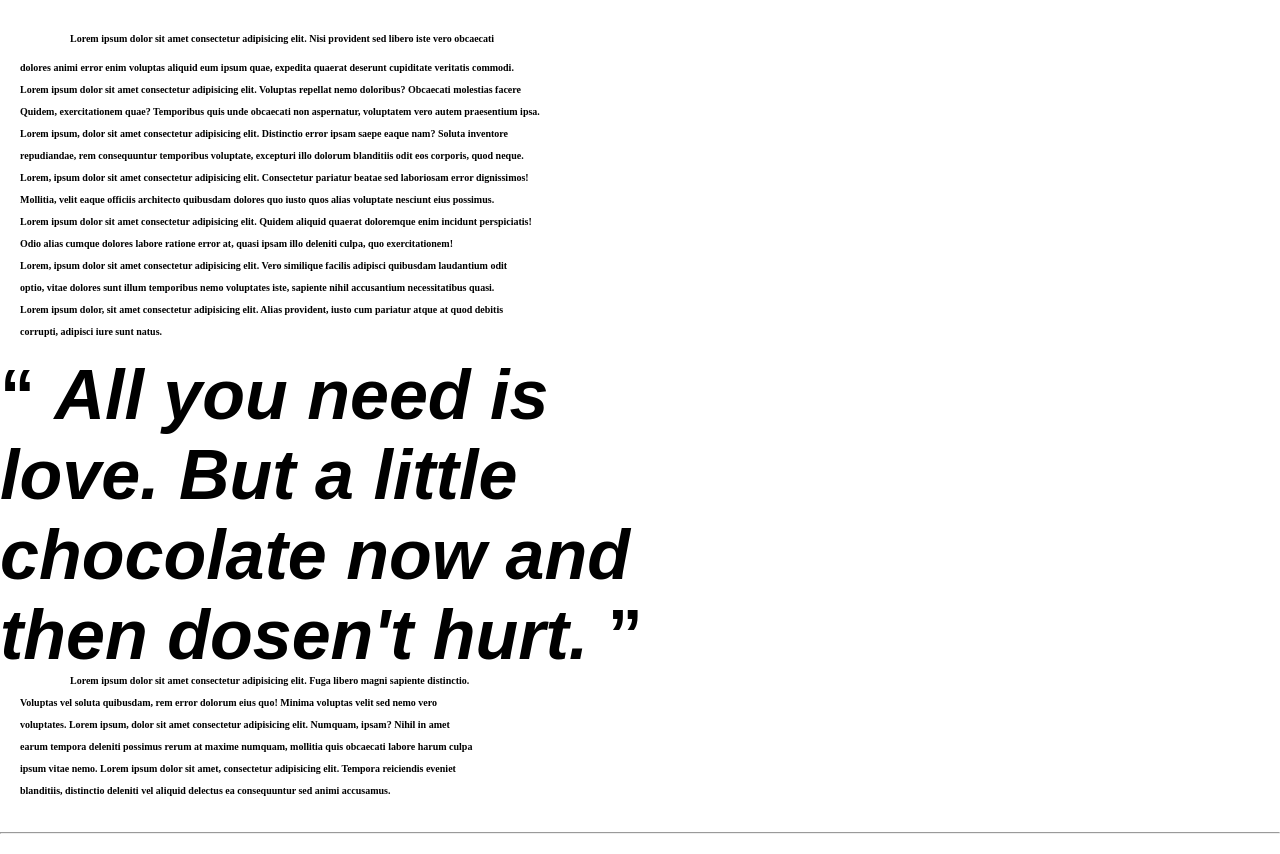
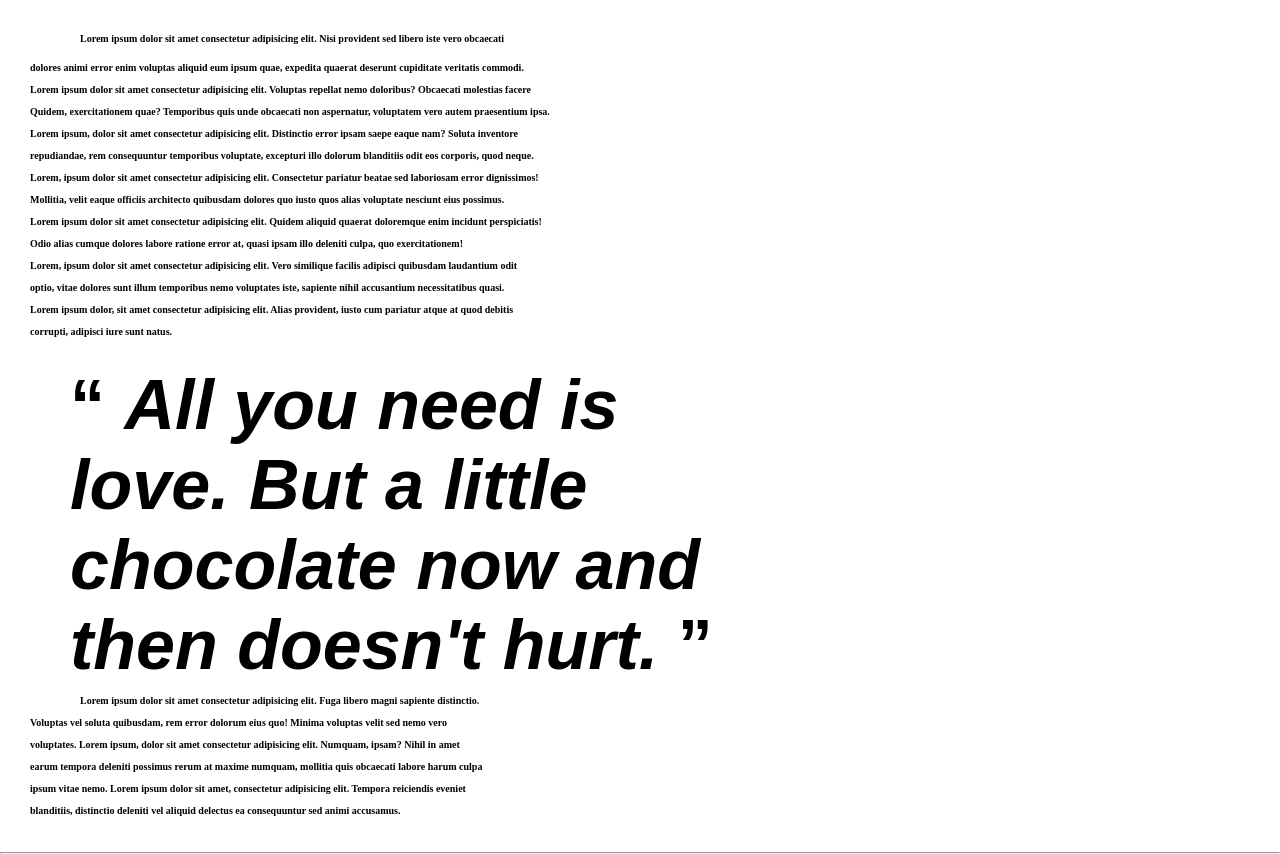
Before and after one commit to mzahrah6/Oblig-2, a plain HTML site: page index.html in a window 1280 px wide. Shown: the part 1318-2172 px from the top of the page. Drawn offline with Linux system fonts and the light colour scheme; a script that the page names is missing; a web font is replaced by a local one.

Commit message:
margin + skrivefeil

```diff
--- a/index.html
+++ b/index.html
@@ -78,7 +78,7 @@
 
             <div class="tekst2">
         <h1> <q> <cite>
-            All you need is <br> love. But a little <br> chocolate now and <br> then dosen't hurt.</cite> </q> </h1>
+            All you need is <br> love. But a little <br> chocolate now and <br> then doesn't hurt.</cite> </q> </h1>
             </div>
 
             <div class="tekst3">
--- a/main.css
+++ b/main.css
@@ -185,19 +185,20 @@ en.info{
   .overskrift h5{
     text-align: center;
     font-size: 10px;
-    color: gray;
+    color: black;
+    opacity: 20%;
   }
 
   .tekst1 h6{
     font-size: x-small;
     color: black;
-    margin-left: 7em;
+    margin-left: 8em;
   }
 
   .tekst h6{
     font-size:x-small;
     color: black;
-    margin-left: 2em;
+    margin-left: 3em;
   }
 
   .tekst2 h1{
@@ -205,16 +206,19 @@ en.info{
   font-family: "Style Script", sans-serif;
   font-size: 70px;
   color: black;
+  margin-left: 1em;
+  margin-bottom: 10px;
+  margin-top: 10px;
   }
 
   .tekst3 h6{
     font-size: x-small;
     color: black;
-    margin-left: 7em;
+    margin-left: 8em;
   }
 
   .tekst4 h6{
     font-size:x-small;
     color: black;
-    margin-left: 2em;
+    margin-left: 3em;
   }
```
